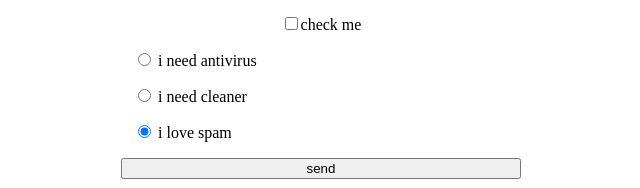
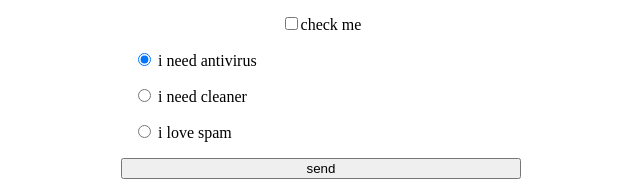
Before and after one commit to thornywhale/app-001, a React (Create React App) app: page / in a window 1280 px wide. Shown: the part 163-351 px from the top of the page, without its empty margins (325-965 px from the left). Built offline with nearby package versions, Linux system fonts and the light colour scheme.

Commit message:
Modify draft SignInForm

```diff
--- a/src/App.jsx
+++ b/src/App.jsx
@@ -1,11 +1,20 @@
 import React from "react";
 import "./App.css";
-import SignInForm from './components/SignInForm/SignInForm';
+// import SignInForm from './components/SignInForm/SignInForm';
+// import Ciao from "./components/CiaoSection/Ciao";
+// import CardUser from "./components/CardSection/CardUser";
+import SignInForm from "./components/SignInForm/SignInForm";
 
+const CardUserObject = {
+  id: 45,
+  firstName: "Carl",
+};
 function App() {
   return (
     <>
-      <SignInForm />
+      {/* <Ciao name="jack" /> */}
+      {/* <CardUser user={CardUserObject} /> */}
+      <SignInForm/>
     </>
   );
 }
--- a/src/components/SignInForm/SignInForm.jsx
+++ b/src/components/SignInForm/SignInForm.jsx
@@ -8,7 +8,9 @@ const initialValues = {
   passwordValid: true,
   loginValid: true,
   check: false,
-  option: true,
+  optionOne: true,
+  optionTwo: false,
+  optionThree: false,
 };
 
 class SignInForm extends Component {
@@ -36,14 +38,16 @@ class SignInForm extends Component {
   // handleRadio = (event) => {
   //   this.setState({ option: event.target.value });
   // };
-  handleRadio = ({ target: { name, option } }) => {
-    this.setState({ [name]: option });
+  handleRadio = ({ target: { name, checked } }) => {
+    this.setState({ [name]: checked });
   };
 
   render() {
     const {
       check,
-      option,
+      optionOne,
+      optionTwo,
+      optionThree,
       email,
       login,
       password,
@@ -96,31 +100,31 @@ class SignInForm extends Component {
         </label>
         <div>
           <input
-            value={true}
+            value={optionOne}
             onChange={this.handleRadio}
             type="radio"
-            name="radio1"
-            checked={option === true}
+            name="optionOne"
+            checked={optionOne === true}
           />
           <p> i need antivirus</p>
         </div>
         <div>
           <input
-            value={true}
+            value={optionTwo}
             onChange={this.handleRadio}
             type="radio"
-            name="radio1"
-            checked={option === true}
+            name="optionTwo"
+            checked={optionTwo === true}
           />
           <p> i need cleaner</p>
         </div>
         <div>
           <input
-            value={true}
+            value={optionThree}
             onChange={this.handleRadio}
             type="radio"
-            name="radio1"
-            checked={option === true}
+            name="optionThree"
+            checked={optionThree === true}
           />
           <p> i love spam</p>
         </div>
```
Also changed, not shown: src/components/CardSection/CardUser/index.jsx (+18 -0 lines), src/components/CiaoSection/Ciao/Ciao.module.css (added, +7 -0 lines), src/components/CiaoSection/Ciao/index.jsx (+19 -0 lines).
